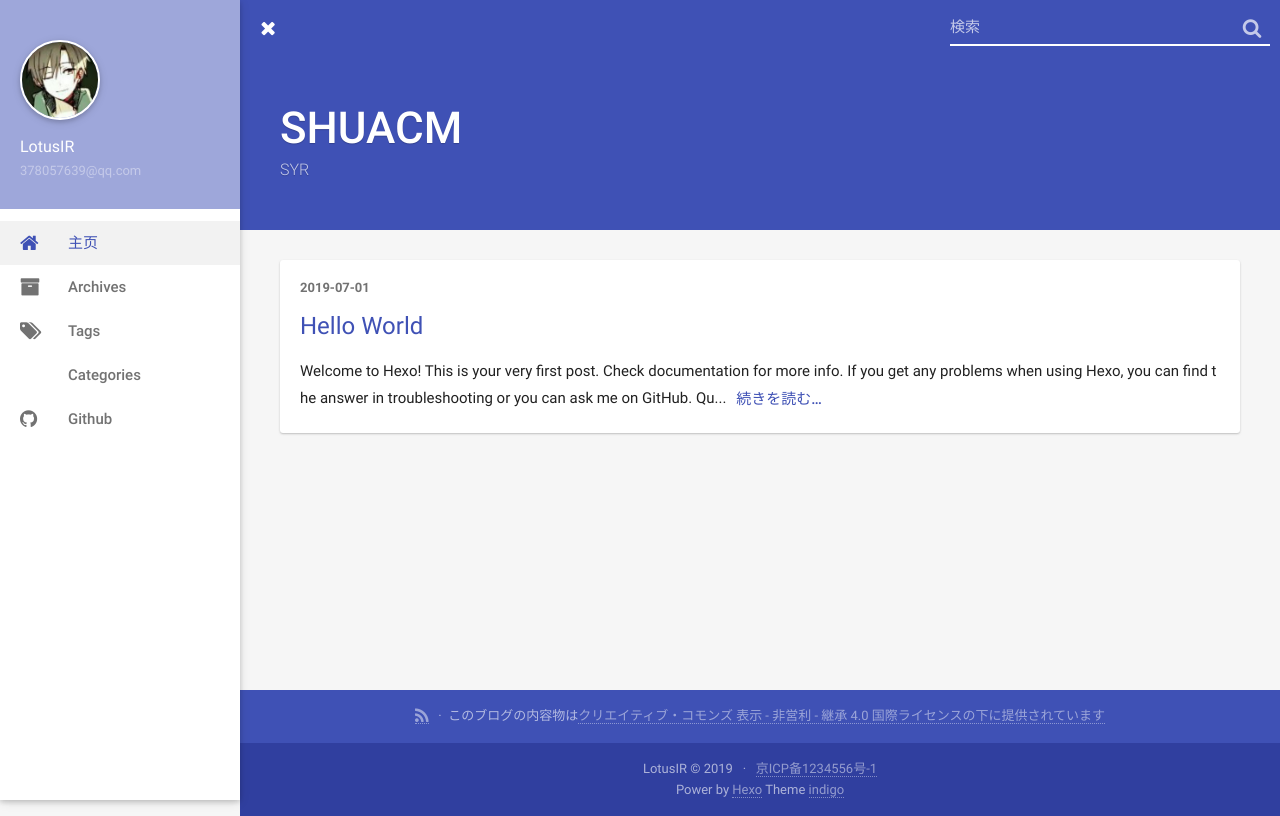
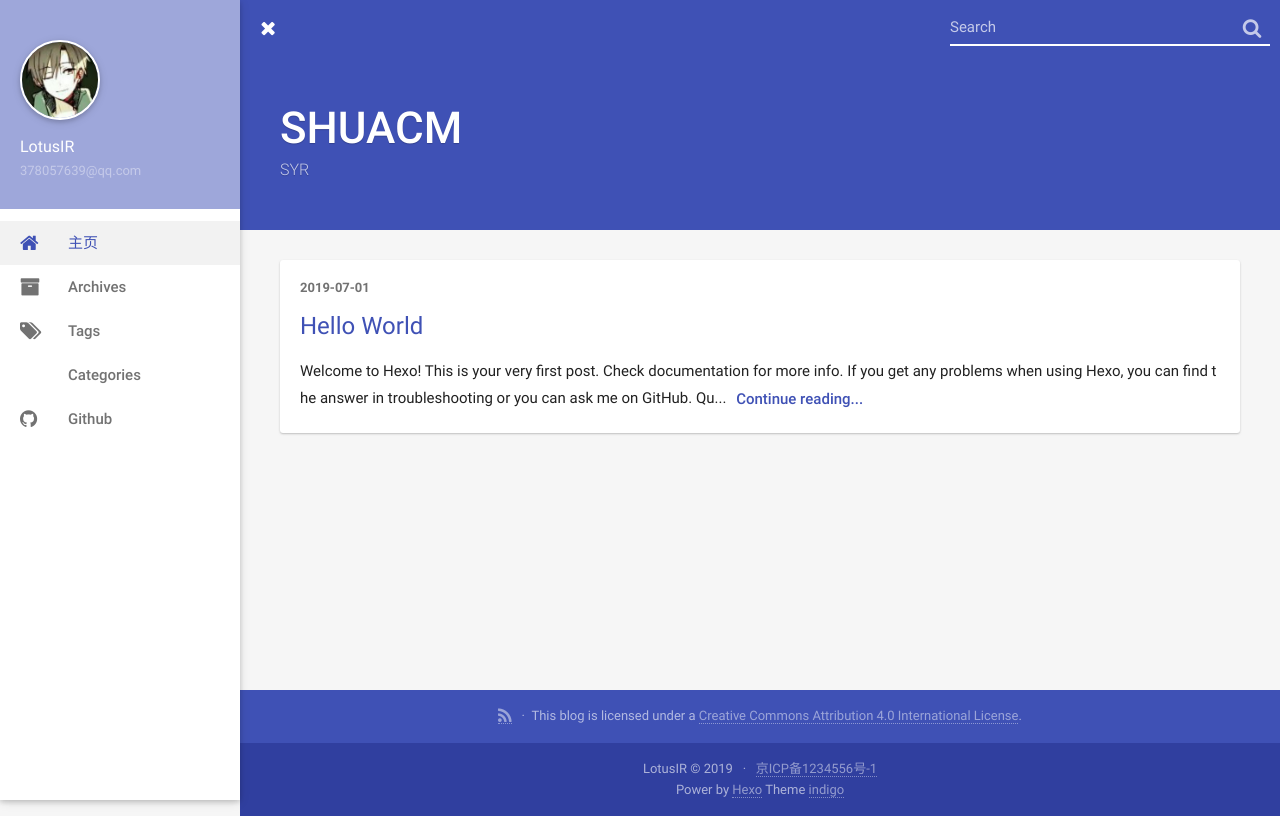
Before and after one commit to LotusIR/LotusIR.github.io, a plain HTML site: page index.html in a window 1280 px wide. Both pictures are taken after a click on the link 1252 px from the left and 28 px from the top of the page. Drawn offline with nearby package versions, Linux system fonts and the light colour scheme; some packages are replaced by stand-ins of ours; no server answers; some icons are missing.

Commit message:
Site updated: 2019-07-01 18:31:58

```diff
--- a/archives/2019/07/index.html
+++ b/archives/2019/07/index.html
@@ -118,7 +118,7 @@
             <a href="javascript:;" class="header-icon waves-effect waves-circle waves-light" id="back">
                 <i class="icon icon-lg icon-chevron-left"></i>
             </a>
-            <input type="text" id="key" class="search-input" autocomplete="off" placeholder="検索">
+            <input type="text" id="key" class="search-input" autocomplete="off" placeholder="Search">
             <a href="javascript:;" class="header-icon waves-effect waves-circle waves-light" id="search">
                 <i class="icon icon-lg icon-search"></i>
             </a>
@@ -188,7 +188,7 @@
 
                 <span><a href="/atom.xml" target="_blank" class="rss" title="rss"><i class="icon icon-lg icon-rss"></i></a></span>
 
-            <span>このブログの内容物は<a rel="license" href="https://creativecommons.org/licenses/by-nc-sa/4.0/deed.ja">クリエイティブ・コモンズ 表示 - 非営利 - 継承 4.0 国際ライセンスの下に提供されています</a></span>
+            <span>This blog is licensed under a <a rel="license" href="https://creativecommons.org/licenses/by/4.0/">Creative Commons Attribution 4.0 International License</a>.</span>
         </p>
     </div>
     <div class="bottom">
@@ -267,5 +267,5 @@ MathJax.Hub.Queue(function() {
 
 
 
-<script src="/live2dw/lib/L2Dwidget.min.js?094cbace49a39548bed64abff5988b05"></script><script>L2Dwidget.init({"pluginRootPath":"live2dw/","pluginJsPath":"lib/","pluginModelPath":"assets/","tagMode":false,"log":false,"model":{"jsonPath":"/live2dw/assets/miku.model.json"},"display":{"position":"right","width":150,"height":300},"mobile":{"show":true}});</script></body>
+<script src="/live2dw/lib/L2Dwidget.min.js?094cbace49a39548bed64abff5988b05"></script><script>L2Dwidget.init({"pluginRootPath":"live2dw/","pluginJsPath":"lib/","pluginModelPath":"assets/","tagMode":false,"log":false,"model":{"jsonPath":"/live2dw/assets/miku.model.json"},"display":{"position":"right","width":600,"height":1200},"mobile":{"show":true}});</script></body>
 </html>
--- a/index.html
+++ b/index.html
@@ -118,7 +118,7 @@
             <a href="javascript:;" class="header-icon waves-effect waves-circle waves-light" id="back">
                 <i class="icon icon-lg icon-chevron-left"></i>
             </a>
-            <input type="text" id="key" class="search-input" autocomplete="off" placeholder="検索">
+            <input type="text" id="key" class="search-input" autocomplete="off" placeholder="Search">
             <a href="javascript:;" class="header-icon waves-effect waves-circle waves-light" id="search">
                 <i class="icon icon-lg icon-search"></i>
             </a>
@@ -179,7 +179,7 @@ Qu...
 
 
         <a href="/2019/07/01/hello-world/" class="post-more waves-effect waves-button">
-            続きを読む…
+            Continue reading...
         </a>
     </div>
 
@@ -201,7 +201,7 @@ Qu...
 
                 <span><a href="/atom.xml" target="_blank" class="rss" title="rss"><i class="icon icon-lg icon-rss"></i></a></span>
 
-            <span>このブログの内容物は<a rel="license" href="https://creativecommons.org/licenses/by-nc-sa/4.0/deed.ja">クリエイティブ・コモンズ 表示 - 非営利 - 継承 4.0 国際ライセンスの下に提供されています</a></span>
+            <span>This blog is licensed under a <a rel="license" href="https://creativecommons.org/licenses/by/4.0/">Creative Commons Attribution 4.0 International License</a>.</span>
         </p>
     </div>
     <div class="bottom">
@@ -280,5 +280,5 @@ MathJax.Hub.Queue(function() {
 
 
 
-<script src="/live2dw/lib/L2Dwidget.min.js?094cbace49a39548bed64abff5988b05"></script><script>L2Dwidget.init({"pluginRootPath":"live2dw/","pluginJsPath":"lib/","pluginModelPath":"assets/","tagMode":false,"log":false,"model":{"jsonPath":"/live2dw/assets/miku.model.json"},"display":{"position":"right","width":150,"height":300},"mobile":{"show":true}});</script></body>
+<script src="/live2dw/lib/L2Dwidget.min.js?094cbace49a39548bed64abff5988b05"></script><script>L2Dwidget.init({"pluginRootPath":"live2dw/","pluginJsPath":"lib/","pluginModelPath":"assets/","tagMode":false,"log":false,"model":{"jsonPath":"/live2dw/assets/miku.model.json"},"display":{"position":"right","width":600,"height":1200},"mobile":{"show":true}});</script></body>
 </html>
```
Also changed, not shown: archives/2019/index.html (+3 -3 lines), archives/index.html (+3 -3 lines).
